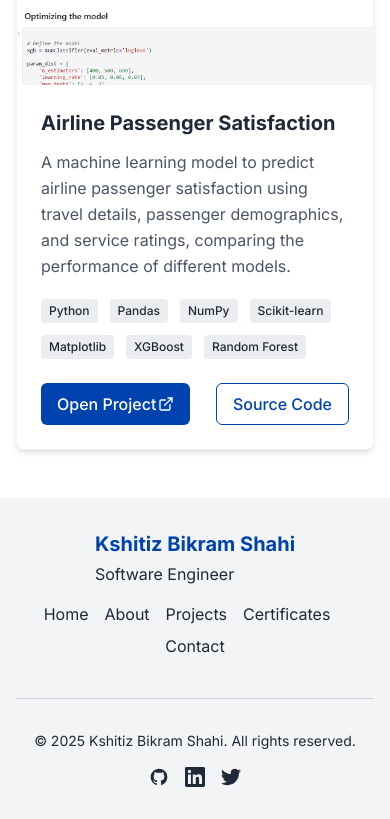
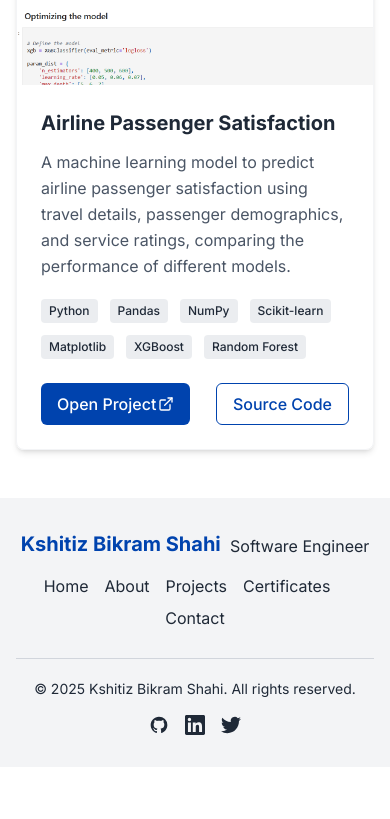
Before and after one commit to kshitizshahi/portfolio, a Next.js app: page /projects in a window 390 px wide. Shown: the part 3658-4477 px from the top of the page. After the commit the page ends 4425 px from the top, so only its background shows below. Built offline with nearby package versions, Linux system fonts and the light colour scheme.

Commit message:
fixed mobile responsiveness

```diff
--- a/src/app/projects/page.tsx
+++ b/src/app/projects/page.tsx
@@ -9,7 +9,7 @@ export default function ProjectsPage() {
         Here are some of the projects I've worked on. Each project demonstrates
         different skills and technologies that I've mastered over the years.
       </p>
-      <div className="grid grid-cols-1 md:grid-cols-2 lg:grid-cols-3 gap-8">
+      <div className="grid grid-cols-1 md:grid-cols-2 xl:grid-cols-3 gap-8">
         {projects.map((project) => (
           <ProjectCard key={project.id} {...project} />
         ))}
--- a/src/components/Footer.tsx
+++ b/src/components/Footer.tsx
@@ -3,9 +3,9 @@ import { JSX } from "react";
 export default function Footer(): JSX.Element {
   return (
     <footer className="bg-gray-100 dark:bg-background-dark py-8">
-      <div className="max-w-7xl mx-auto px-4 sm:px-6 lg:px-8">
-        <div className="flex flex-col md:flex-row justify-between items-center">
-          <div className="mb-4 md:mb-0">
+      <div className="container mx-auto px-4 sm:px-6 lg:px-8">
+        <div className="flex flex-col md:flex-row md:justify-between md:items-center">
+          <div className="flex justify-around md:block mb-4 md:mb-0">
             <span className="text-xl font-bold text-primary">
               Kshitiz Bikram Shahi
             </span>
@@ -31,7 +31,7 @@ export default function Footer(): JSX.Element {
           </div>
         </div>
 
-        <div className="border-t dark:border-gray-900 border-gray-300 mt-8 pt-8 flex flex-col md:flex-row justify-between items-center">
+        <div className="border-t dark:border-gray-900 border-gray-300 mt-5 pt-5 md:mt-8 md:pt-8 flex flex-col md:flex-row justify-between items-center">
           <p className="text-sm mb-4 md:mb-0">
             &copy; {new Date().getFullYear()} Kshitiz Bikram Shahi. All rights
             reserved.
```
